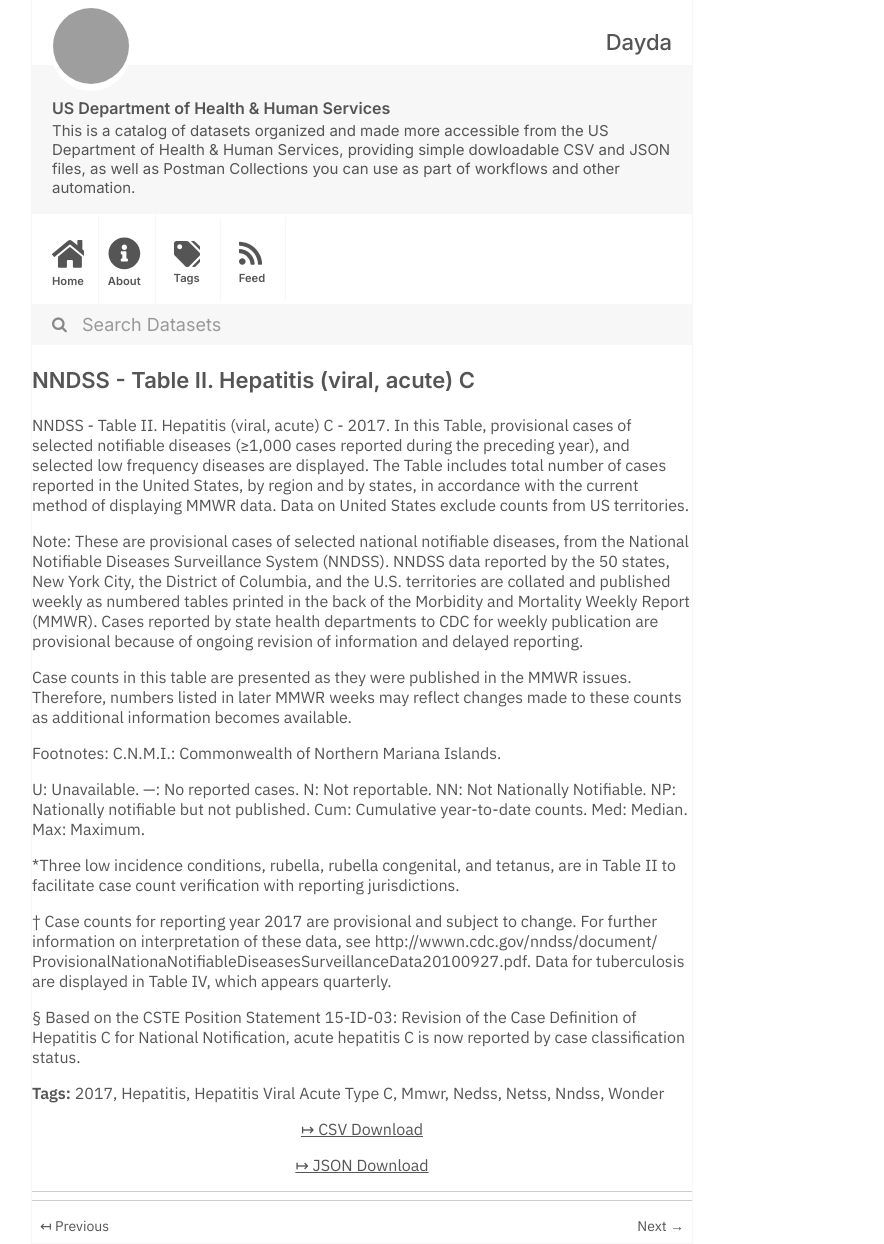
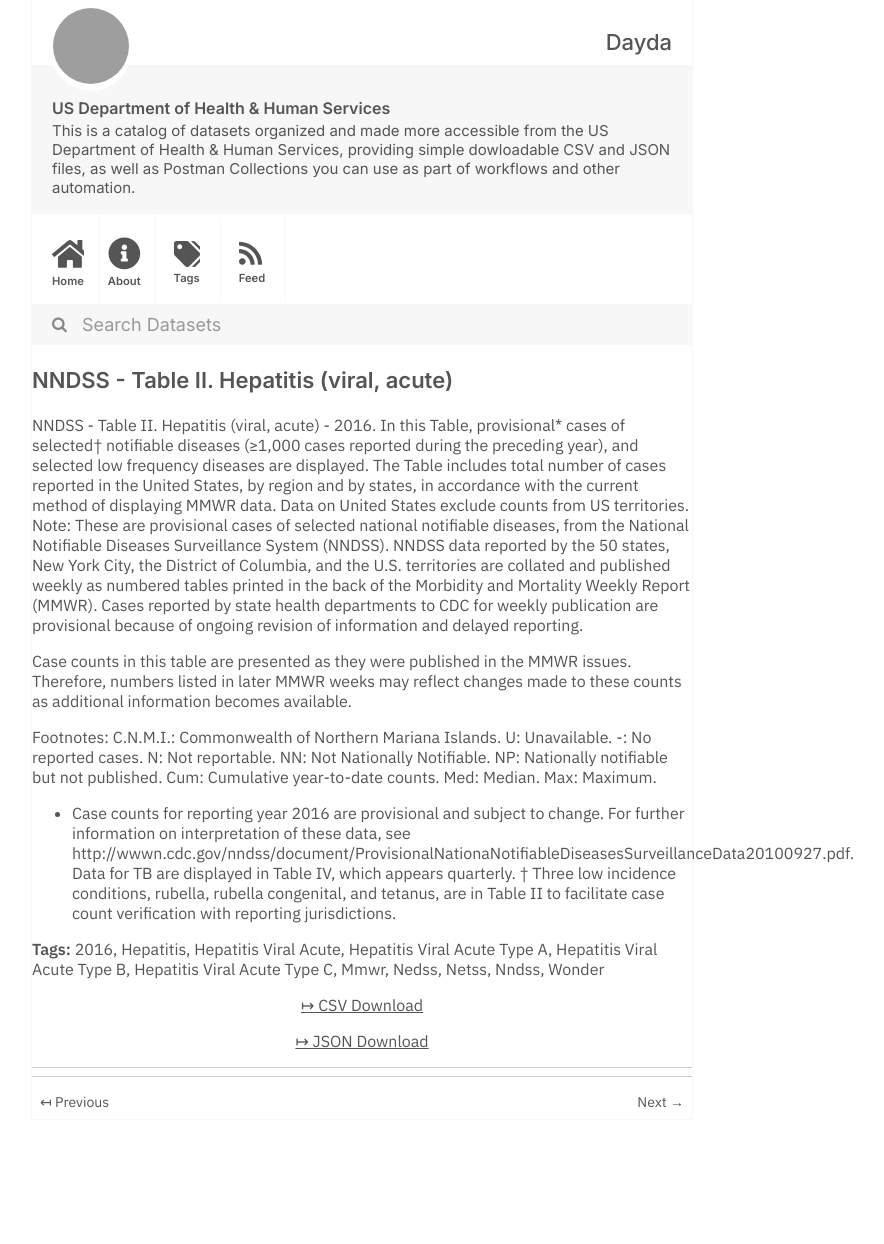
Before and after one commit to dayda-entities/us-department-of-health-and-human-services, a Jekyll site: the page built from _posts/2020-11-10-nndss-table-ii-hepatitis-viral.md, in a window 1280 px wide. Shown: the whole page, without its empty margins (278-1162 px from the left). Built offline with Jekyll 4.4.1, drawn with Linux system fonts in a browser that asks for light colours; after the commit the page ends 1120 px from its top, so only the background shows below that; grey boxes are pictures that could not be loaded.

Commit message:
Publish Data

```diff
--- a/_posts/2020-11-10-nndss-table-ii-hepatitis-viral.md
+++ b/_posts/2020-11-10-nndss-table-ii-hepatitis-viral.md
@@ -1,12 +1,15 @@
 ---
-title: 'NNDSS - Table II. Hepatitis (viral, acute) C'
-created: '2020-11-10T16:17:19.687865'
-modified: '2021-04-25T14:52:28.289850'
+title: 'NNDSS - Table II. Hepatitis (viral, acute)'
+created: '2020-11-10T16:17:43.726111'
+modified: '2021-04-21T22:39:53.455771'
 state: active
 type: dataset
 tags:
-  - '2017'
+  - '2016'
   - Hepatitis
+  - Hepatitis Viral Acute
+  - Hepatitis Viral Acute Type A
+  - Hepatitis Viral Acute Type B
   - Hepatitis Viral Acute Type C
   - Mmwr
   - Nedss
@@ -14,25 +17,20 @@ tags:
   - Nndss
   - Wonder
 groups: []
-csv_url: 'https://data.cdc.gov/api/views/swv3-ghj7/rows.csv?accessType=DOWNLOAD'
-json_url: 'https://data.cdc.gov/api/views/swv3-ghj7/rows.json?accessType=DOWNLOAD'
+csv_url: 'https://data.cdc.gov/api/views/7vnz-2mjz/rows.csv?accessType=DOWNLOAD'
+json_url: 'https://data.cdc.gov/api/views/7vnz-2mjz/rows.json?accessType=DOWNLOAD'
 layout: post
 
 ---
-NNDSS - Table II. Hepatitis (viral, acute) C - 2017. In this Table, provisional cases of selected notifiable diseases (≥1,000 cases reported during the preceding year), and selected low frequency diseases are displayed.  The Table includes total number of cases reported in the United States, by region and by states, in accordance with the current method of displaying MMWR data.  Data on United States exclude counts from US territories.
-
+NNDSS - Table II. Hepatitis (viral, acute) - 2016. In this Table, provisional* cases of selected† notifiable diseases (≥1,000 cases reported during the preceding year), and selected low frequency diseases are displayed.  The Table includes total number of cases reported in the United States, by region and by states, in accordance with the current method of displaying MMWR data.  Data on United States exclude counts from US territories.
 Note:
 These are provisional cases of selected national notifiable diseases, from the National Notifiable Diseases Surveillance System (NNDSS). NNDSS data reported by the 50 states, New York City, the District of Columbia, and the U.S. territories are collated and published weekly as numbered tables printed in the back of the Morbidity and Mortality Weekly Report (MMWR). Cases reported by state health departments to CDC for weekly publication are provisional because of ongoing revision of information and delayed reporting.
 
 Case counts in this table are presented as they were published in the MMWR issues. Therefore, numbers listed in later MMWR weeks may reflect changes made to these counts as additional information becomes available.
 
 Footnotes:
- C.N.M.I.: Commonwealth of Northern Mariana Islands.
+C.N.M.I.: Commonwealth of Northern Mariana Islands.
+U: Unavailable.    -: No reported cases.    N: Not reportable.    NN: Not Nationally Notifiable.  NP:  Nationally notifiable but not published.    Cum: Cumulative year-to-date counts.    Med: Median.    Max: Maximum.
 
- U: Unavailable. —: No reported cases. N: Not reportable. NN: Not Nationally Notifiable. NP: Nationally notifiable but not published. Cum: Cumulative year-to-date counts. Med: Median. Max: Maximum.
-
- *Three low incidence conditions, rubella, rubella congenital, and tetanus, are in Table II to facilitate case count verification with reporting jurisdictions.
-
-† Case counts for reporting year 2017 are provisional and subject to change. For further information on interpretation of these data, see http://wwwn.cdc.gov/nndss/document/ ProvisionalNationaNotifiableDiseasesSurveillanceData20100927.pdf. Data for tuberculosis are displayed in Table IV, which appears quarterly.
-
-§ Based on the CSTE Position Statement 15-ID-03: Revision of the Case Definition of Hepatitis C for National Notification, acute hepatitis C is now reported by case classification status.
+ * Case counts for reporting year 2016 are provisional and subject to change. For further information on interpretation of these data, see http://wwwn.cdc.gov/nndss/document/ProvisionalNationaNotifiableDiseasesSurveillanceData20100927.pdf. Data for TB are displayed in Table IV, which appears quarterly.
+ † Three low incidence conditions, rubella, rubella congenital, and tetanus, are in Table II to facilitate case count verification with reporting jurisdictions.
```
